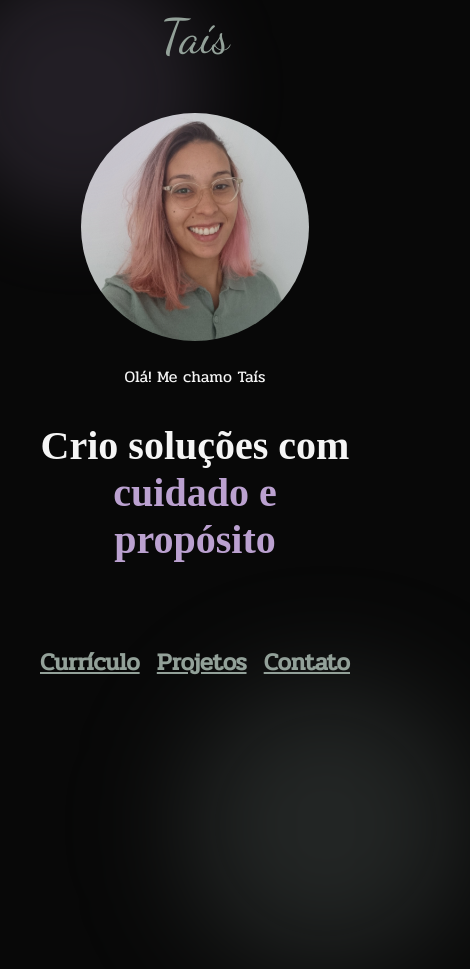
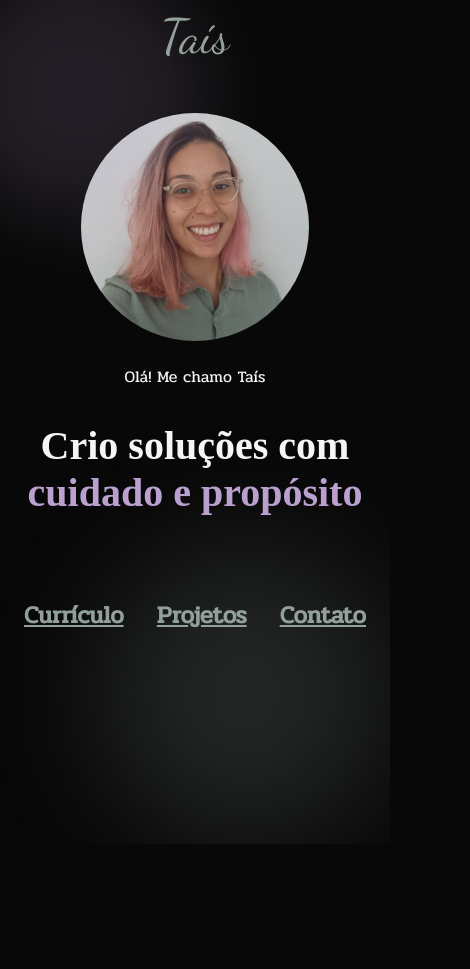
Before and after one commit to tais-calisto/Portfolio-2.0, a Next.js app: page / in a window 390 px wide. Shown: the whole page, 470 px wide, since content can reach past the window. After the commit the page ends 844 px from the top, so only its background shows below. Built offline with nearby package versions, Linux system fonts and the light colour scheme; a web font is replaced by a local one.

Commit message:
fixed background-detail in breakpoint

```diff
--- a/src/globals/globalStyle.ts
+++ b/src/globals/globalStyle.ts
@@ -72,5 +72,16 @@ export const GlobalStyle = createGlobalStyle`
   body{
     padding: 0 0.5rem;
   }
+
+
+  header, main, footer{
+  margin: 0 0.5rem ;
+  }
+
+  .background-detail{
+    right: 0;
+  }
+
+
   }
 `;
--- a/src/pages/index.tsx
+++ b/src/pages/index.tsx
@@ -16,6 +16,7 @@ function App() {
           Crio soluções com <br />
           <span>cuidado e propósito</span>
         </h2>
+        <div className='background-detail'></div>
         <nav>
           {links.map((link) => {
             return (
@@ -25,7 +26,6 @@ function App() {
             );
           })}
         </nav>
-        <div className='background-detail'></div>
       </PresetationStyle>
     </>
   );
```
